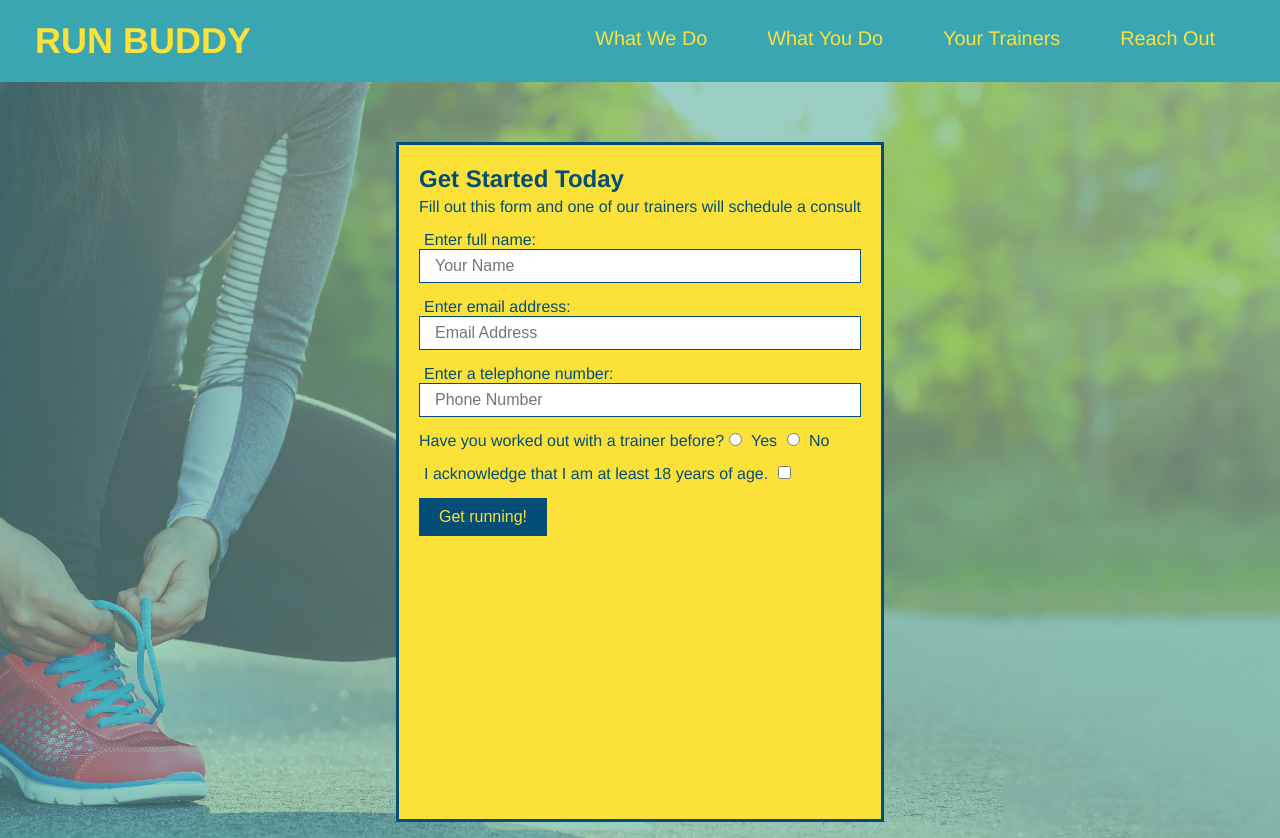
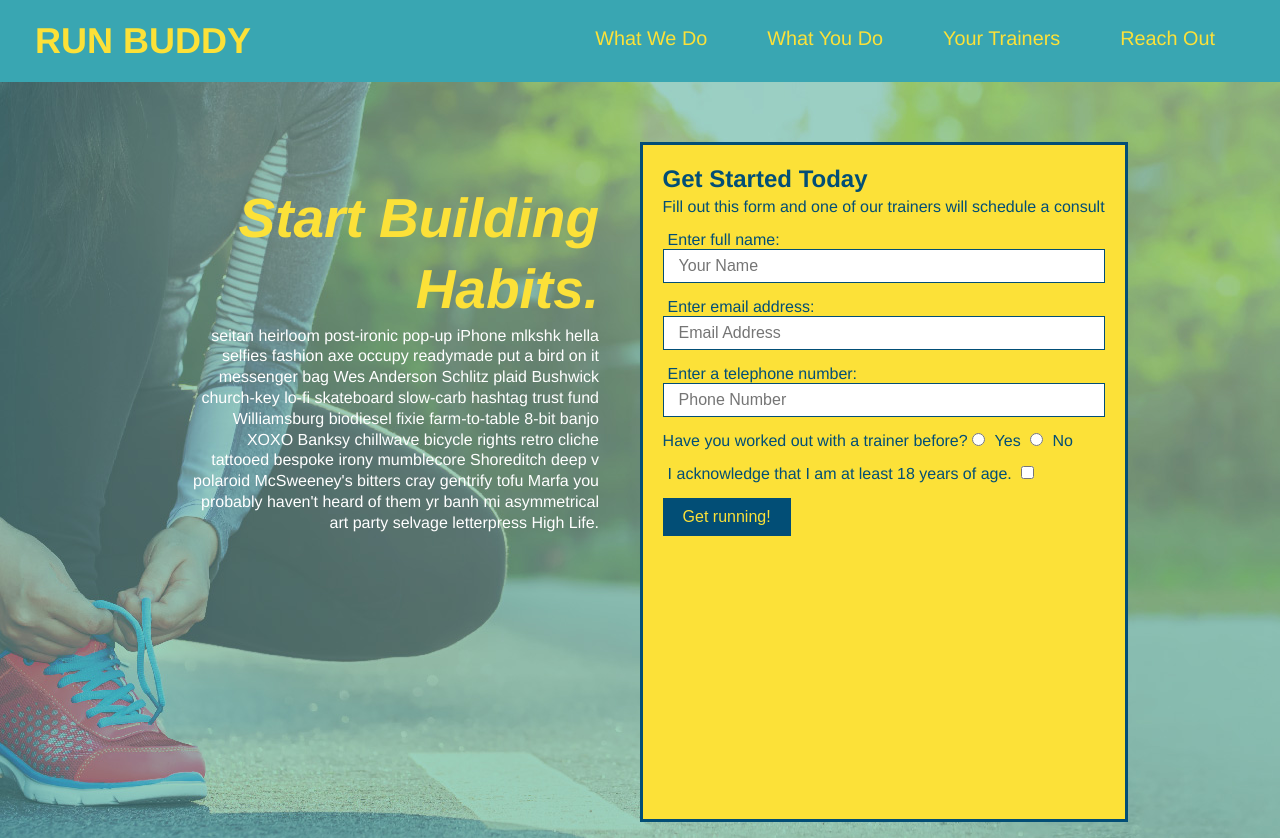
Before and after one commit to Jrvillena/run-buddy, a plain HTML site: page index.html in a window 1280 px wide. Shown: the top 838 px of the page. Drawn offline with Linux system fonts and the light colour scheme.

Commit message:
add content to hero, replave image

```diff
--- a/index.html
+++ b/index.html
@@ -37,7 +37,12 @@
   </header>
 
   <!-- hero/jumbotron -->
-  <section class="hero">
+  <section class="hero"><div class="hero-cta">
+    <h2>Start Building Habits.</h2>
+    <p>
+      seitan heirloom post-ironic pop-up iPhone mlkshk hella selfies fashion axe occupy readymade put a bird on it messenger bag Wes Anderson Schlitz plaid Bushwick church-key lo-fi skateboard slow-carb hashtag trust fund Williamsburg biodiesel fixie farm-to-table 8-bit banjo XOXO Banksy chillwave bicycle rights retro cliche tattooed bespoke irony mumblecore Shoreditch deep v polaroid McSweeney's bitters cray gentrify tofu Marfa you probably haven't heard of them yr banh mi asymmetrical art party selvage letterpress High Life.
+    </p>
+  </div>
     <div class="hero-form">
       <h3>Get Started Today</h3>
       <p>Fill out this form and one of our trainers will schedule a consult</p>
```
